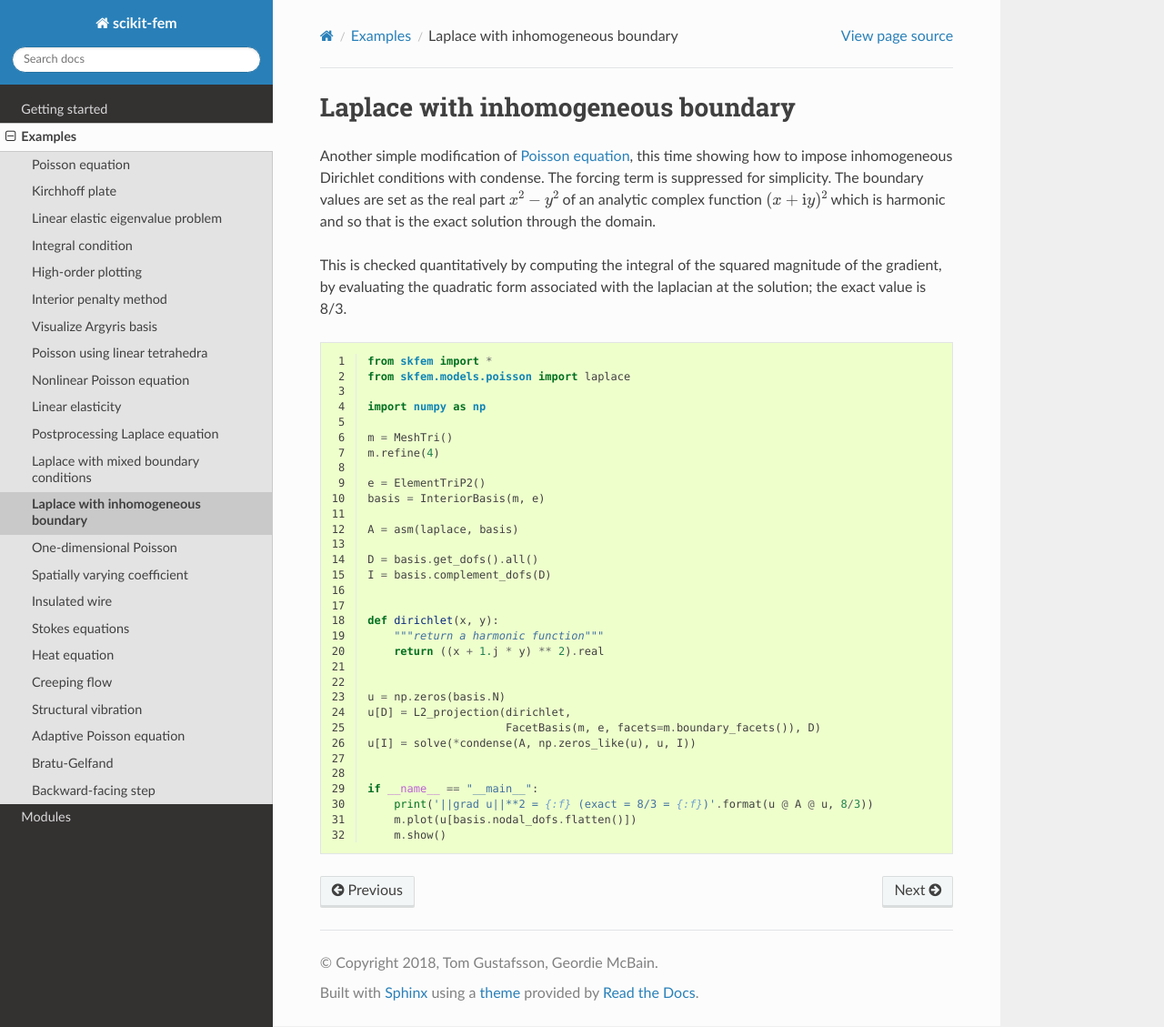
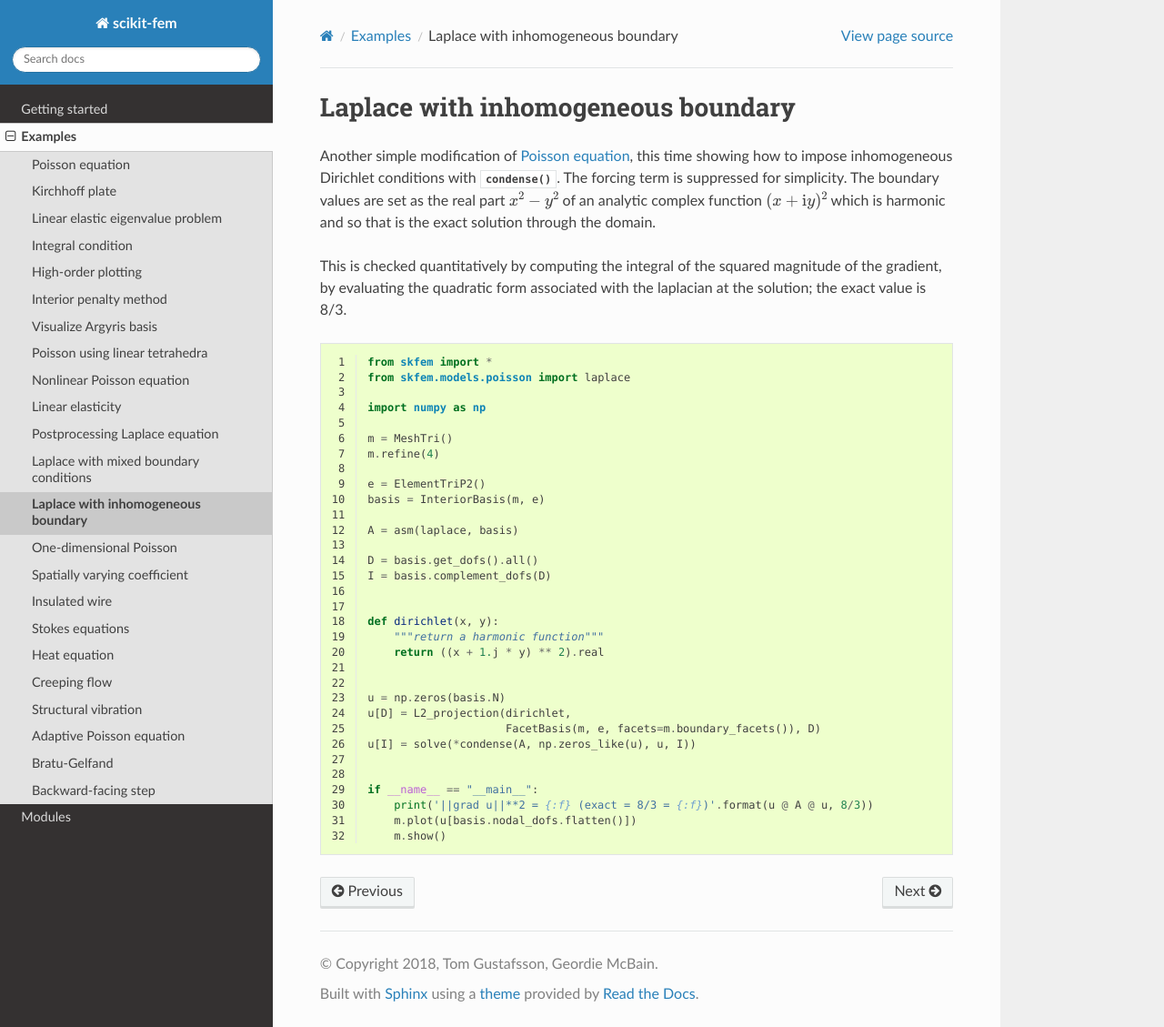
Before and after one commit to kinnala/scikit-fem, a Sphinx documentation site: the page built from docs/examples/ex14.rst, in a window 1280 px wide and 1129 px high. Shown: the whole window at 91% size. Built offline with Sphinx 7.4.7 and the Read the Docs theme 2.0.0, drawn with Linux system fonts in a browser that asks for light colours; part of the change alters nothing that is shown.

```diff
--- a/docs/examples/ex14.rst
+++ b/docs/examples/ex14.rst
@@ -2,7 +2,7 @@ Laplace with inhomogeneous boundary
 -----------------------------------
 
 Another simple modification of :ref:`poisson`, this time showing how to
-impose inhomogeneous Dirichlet conditions with condense.
+impose inhomogeneous Dirichlet conditions with :func:`~skfem.utils.condense`.
 The forcing term is suppressed for simplicity. The boundary values
 are set as the real part :math:`x^2 - y^2` of an analytic complex function :math:`(x + \mathrm i y)^2` which is harmonic and so that is the exact solution through the domain.
 
```
